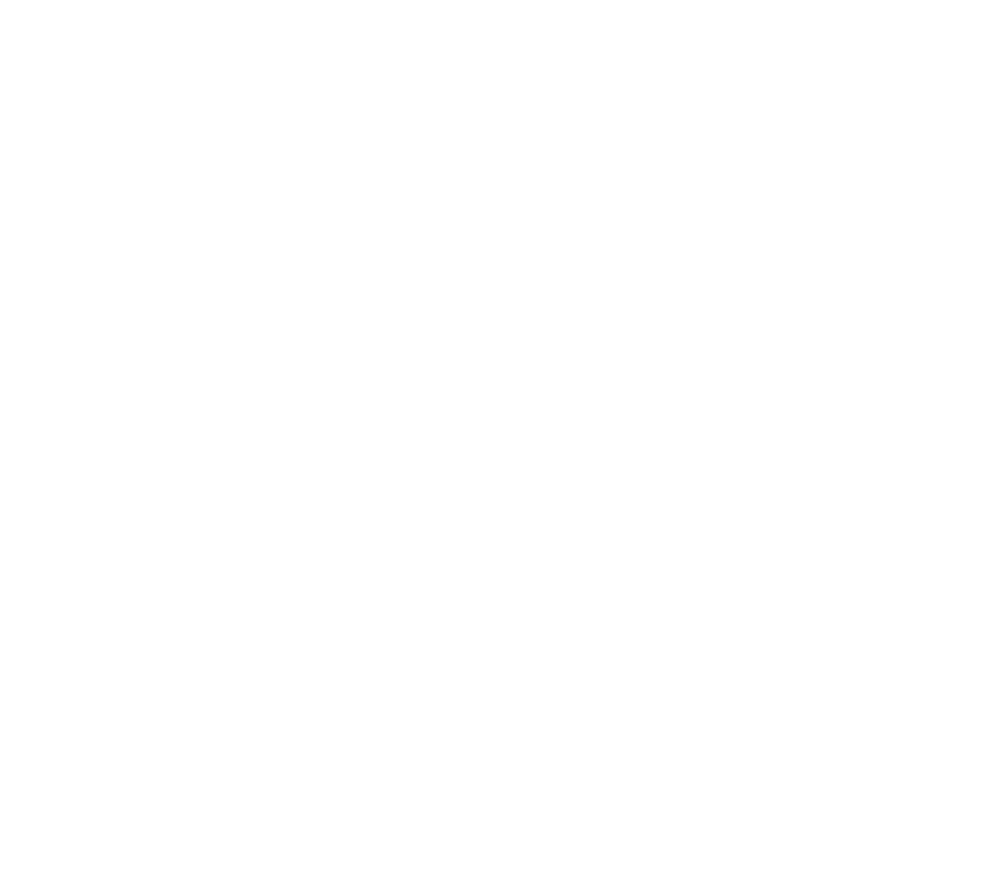
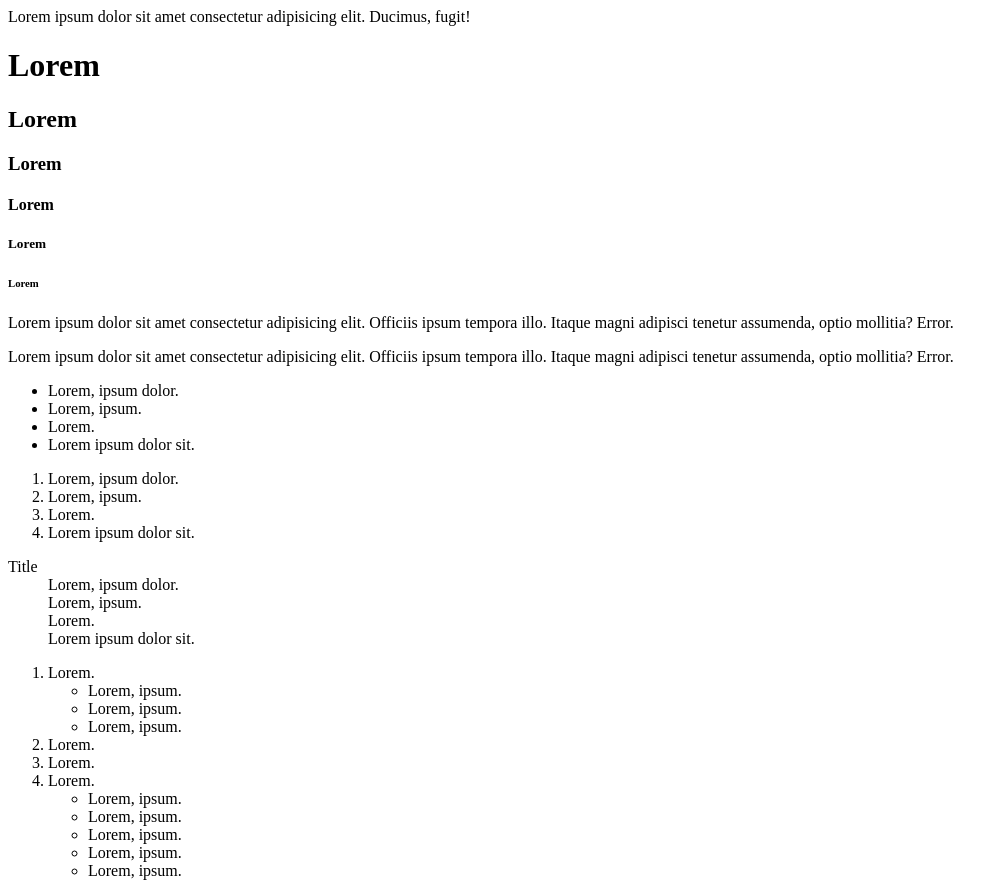
Before and after one commit to kherma/side-08-fm-bootcamp, a plain HTML site: page 01-intro-to-html/index.html in a window 1280 px wide. Shown: the whole page, without its empty margins (0-1008 px from the left). Before the commit the page ends 800 px from the top, so only its background shows below. Drawn offline with Linux system fonts and the light colour scheme.

Commit message:
feat: html basics

```diff
--- a/01-intro-to-html/index.html
+++ b/01-intro-to-html/index.html
@@ -10,5 +10,82 @@
     <meta name="viewport" content="width=device-width, initial-scale=1.0" />
     <title>Intro to HTML</title>
   </head>
-  <body></body>
+  <body>
+    <!-- ============= -->
+    <!-- Basic Content -->
+    <!-- ============= -->
+    Lorem ipsum dolor sit amet consectetur adipisicing elit. Ducimus, fugit!
+
+    <!-- ============= -->
+    <!-- Headings -->
+    <!-- ============= -->
+    <h1>Lorem</h1>
+    <h2>Lorem</h2>
+    <h3>Lorem</h3>
+    <h4>Lorem</h4>
+    <h5>Lorem</h5>
+    <h6>Lorem</h6>
+
+    <!-- ============= -->
+    <!-- Paragraphs -->
+    <!-- ============= -->
+    <p>
+      Lorem ipsum dolor sit amet consectetur adipisicing elit. Officiis ipsum
+      tempora illo. Itaque magni adipisci tenetur assumenda, optio mollitia?
+      Error.
+    </p>
+    <p>
+      Lorem ipsum dolor sit amet consectetur adipisicing elit. Officiis ipsum
+      tempora illo. Itaque magni adipisci tenetur assumenda, optio mollitia?
+      Error.
+    </p>
+
+    <!-- ============= -->
+    <!-- Lists -->
+    <!-- ============= -->
+    <ul>
+      <li>Lorem, ipsum dolor.</li>
+      <li>Lorem, ipsum.</li>
+      <li>Lorem.</li>
+      <li>Lorem ipsum dolor sit.</li>
+    </ul>
+
+    <ol>
+      <li>Lorem, ipsum dolor.</li>
+      <li>Lorem, ipsum.</li>
+      <li>Lorem.</li>
+      <li>Lorem ipsum dolor sit.</li>
+    </ol>
+
+    <dl>
+      <dt>Title</dt>
+      <dd>Lorem, ipsum dolor.</dd>
+      <dd>Lorem, ipsum.</dd>
+      <dd>Lorem.</dd>
+      <dd>Lorem ipsum dolor sit.</dd>
+    </dl>
+
+    <ol>
+      <li>
+        Lorem.
+        <ul>
+          <li>Lorem, ipsum.</li>
+          <li>Lorem, ipsum.</li>
+          <li>Lorem, ipsum.</li>
+        </ul>
+      </li>
+      <li>Lorem.</li>
+      <li>Lorem.</li>
+      <li>
+        Lorem.
+        <ul>
+          <li>Lorem, ipsum.</li>
+          <li>Lorem, ipsum.</li>
+          <li>Lorem, ipsum.</li>
+          <li>Lorem, ipsum.</li>
+          <li>Lorem, ipsum.</li>
+        </ul>
+      </li>
+    </ol>
+  </body>
 </html>
```
